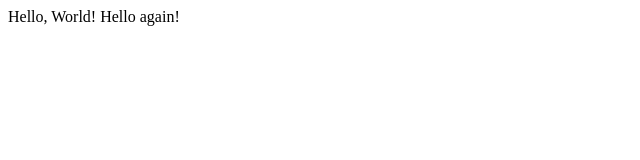
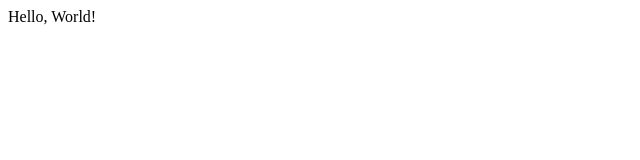
Before and after one commit to Dennismukoya/lecture1, a plain HTML site: page hello.html in a window 1280 px wide. Shown: the whole page, without its empty margins (0-640 px from the left). Drawn offline with Linux system fonts and the light colour scheme.

Commit message:
commit on hello.html

```diff
--- a/hello.html
+++ b/hello.html
@@ -4,6 +4,6 @@
            <title>My Webpage!</title>
     </head>
     <body>
-        Hello, World! Hello again!
+        Hello, World!
     </body>
 </html>
```
